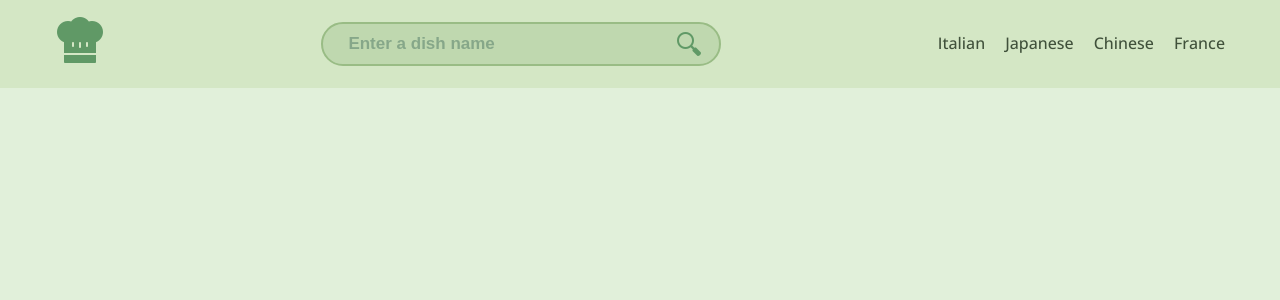
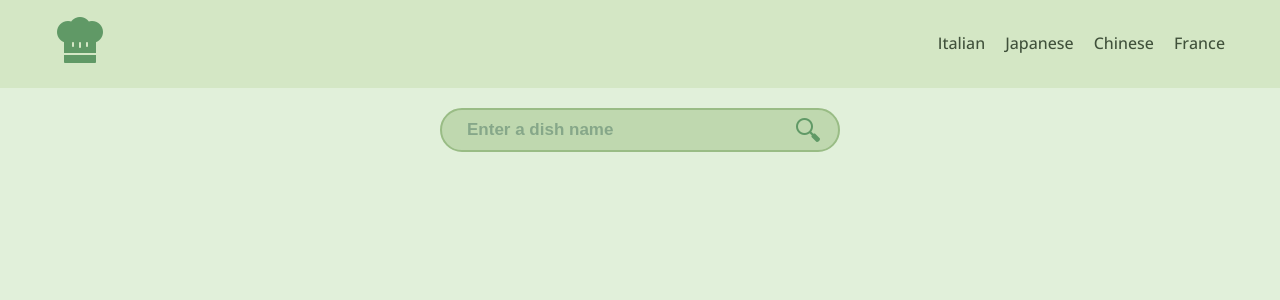
Before and after one commit to kittensgit/recipe-app, a React (Create React App) app: page / in a window 1280 px wide. Shown: the top 300 px of the page. Built offline with nearby package versions, Linux system fonts and the light colour scheme; the HTML template or start-up script is replaced by a standard one.

Commit message:
search, pages(home)

```diff
--- a/src/App.tsx
+++ b/src/App.tsx
@@ -1,11 +1,20 @@
 import { FC } from 'react';
+import { Route, Routes } from 'react-router-dom';
 
 import Header from 'components/header/Header';
+import Home from 'pages/Home';
 
 const App: FC = () => {
     return (
         <div>
             <Header />
+            <Routes>
+                <Route path="/" element={<Home />} />
+                <Route path="/cuisine/italian" element={<Home />} />
+                <Route path="/cuisine/japanese" element={<Home />} />
+                <Route path="/cuisine/chinese" element={<Home />} />
+                <Route path="/cuisine/france" element={<Home />} />
+            </Routes>
         </div>
     );
 };
--- a/src/components/header/Header.module.css
+++ b/src/components/header/Header.module.css
@@ -7,39 +7,6 @@
     display: flex;
     align-items: center;
     justify-content: space-between;
-}
-
-.input_wrap {
-    position: relative;
-}
-
-.input_wrap img {
-    position: absolute;
-    right: 20px;
-    top: 50%;
-    transform: translateY(-50%);
-}
-
-input {
-    min-width: 400px;
-    background-color: #bfd8af;
-    border: 2px solid #99bc85;
-    color: #294b29;
-    font-weight: 600;
-    padding: 10px 45px 10px 25px;
-    border-radius: 30px;
-    font-size: 17px;
-    transition: all 0.3s ease-in-out;
-}
-
-input::placeholder {
-    color: #86a789;
-}
-
-input:focus {
-    outline: none;
-    border-color: #609966;
-    box-shadow: 0 0 5px #2e5d33;
 }
 
 .category_list {
--- a/src/components/header/Header.tsx
+++ b/src/components/header/Header.tsx
@@ -1,7 +1,8 @@
 import { FC } from 'react';
 
+import { Link } from 'react-router-dom';
+
 import chefIcon from 'assets/chef.png';
-import searchIcon from 'assets/search.png';
 
 import styles from './Header.module.css';
 
@@ -10,25 +11,21 @@ const Header: FC = () => {
         <header className={styles.header}>
             <div className="container">
                 <div className={styles.header_wrap}>
-                    <a href="#">
+                    <Link to="/">
                         <img src={chefIcon} alt="logo" />
-                    </a>
-                    <div className={styles.input_wrap}>
-                        <img src={searchIcon} alt="search" />
-                        <input placeholder="Enter a dish name" />
-                    </div>
+                    </Link>
                     <ul className={styles.category_list}>
                         <li>
-                            <a>Italian</a>
+                            <Link to={'/cuisine/italian'}>Italian</Link>
                         </li>
                         <li>
-                            <a>Japanese</a>
+                            <Link to={'/cuisine/japanese'}>Japanese</Link>
                         </li>
                         <li>
-                            <a>Chinese</a>
+                            <Link to={'/cuisine/chinese'}>Chinese</Link>
                         </li>
                         <li>
-                            <a>France</a>
+                            <Link to={'/cuisine/france'}>France</Link>
                         </li>
                     </ul>
                 </div>
--- /dev/null
+++ b/src/components/search/Seacrh.module.css
@@ -0,0 +1,38 @@
+.search {
+    text-align: center;
+    margin-top: 20px;
+}
+
+.input_wrap {
+    position: relative;
+    display: inline-block;
+}
+
+.input_wrap img {
+    position: absolute;
+    right: 20px;
+    top: 50%;
+    transform: translateY(-50%);
+}
+
+input {
+    min-width: 400px;
+    background-color: #bfd8af;
+    border: 2px solid #99bc85;
+    color: #294b29;
+    font-weight: 600;
+    padding: 10px 45px 10px 25px;
+    border-radius: 30px;
+    font-size: 17px;
+    transition: all 0.3s ease-in-out;
+}
+
+input::placeholder {
+    color: #86a789;
+}
+
+input:focus {
+    outline: none;
+    border-color: #609966;
+    box-shadow: 0 0 5px #2e5d33;
+}
--- /dev/null
+++ b/src/components/search/Search.tsx
@@ -0,0 +1,18 @@
+import { FC } from 'react';
+
+import searchIcon from 'assets/search.png';
+
+import styles from './Seacrh.module.css';
+
+const Search: FC = () => {
+    return (
+        <div className={styles.search}>
+            <div className={styles.input_wrap}>
+                <img src={searchIcon} alt="search" />
+                <input placeholder="Enter a dish name" />
+            </div>
+        </div>
+    );
+};
+
+export default Search;
--- /dev/null
+++ b/src/pages/Home.tsx
@@ -0,0 +1,13 @@
+import { FC } from 'react';
+
+import Search from 'components/search/Search';
+
+const Home: FC = () => {
+    return (
+        <div className="container">
+            <Search />
+        </div>
+    );
+};
+
+export default Home;
```
